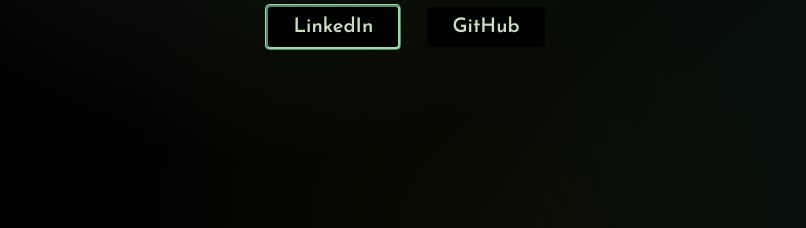
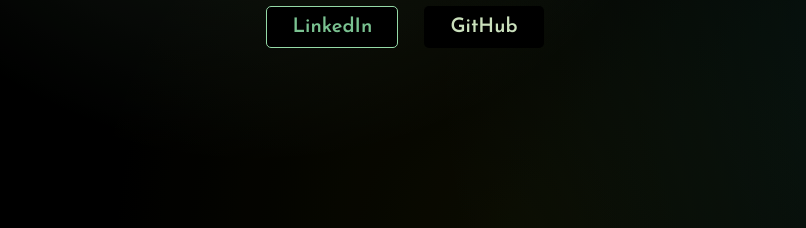
Before and after one commit to Gustavoss150/portfolioProva, a plain HTML site: page index.html in a window 1280 px wide. In both pictures the pointer is over the link "LinkedIn". Shown: the part 481-709 px from the top of the page, 0-806 px from the left. Drawn offline with Linux system fonts and the light colour scheme.

Commit message:
ajuste btn

```diff
--- a/styles.css
+++ b/styles.css
@@ -163,17 +163,16 @@
     margin: 0 10px;
     text-decoration: none;
     background-color: var(--dark-bg);
+    border: transparent solid 1.5px;
 }
 
-a:hover {
-    transition: 0.3s;
+.redes a:hover {
+    border: #95daa7 solid 1.5px;
+    transition: 0.3s ease;
     cursor: pointer;
-    transform: translateY(-2px);
     box-shadow:  rgba(0, 0, 0, 0.3);
+    color:#7ac291;
     background-color: var(--dark-bg);
-    border-style:ridge;
-    border-color: #95daa7;
-
 }
 
 footer {
```
